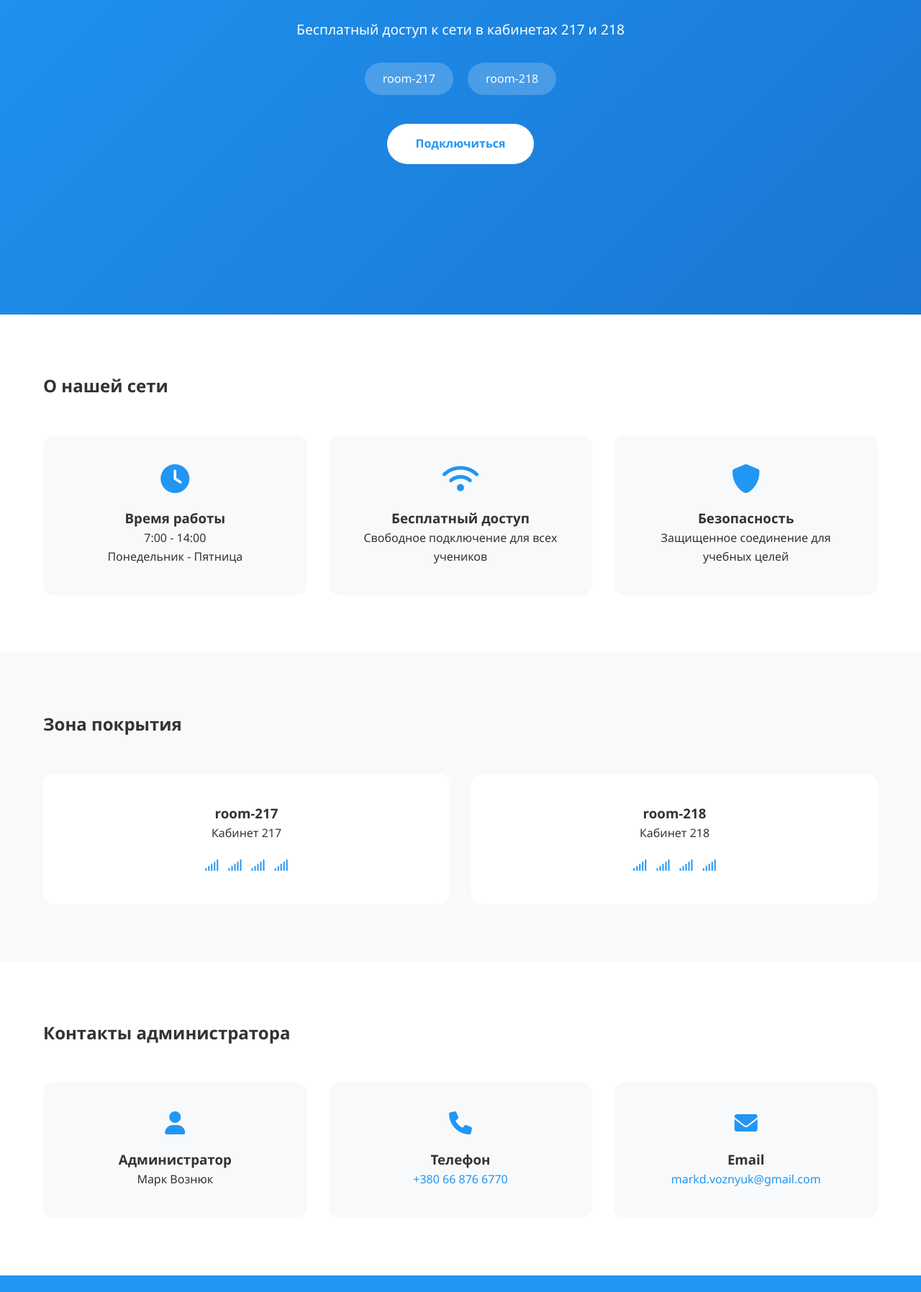
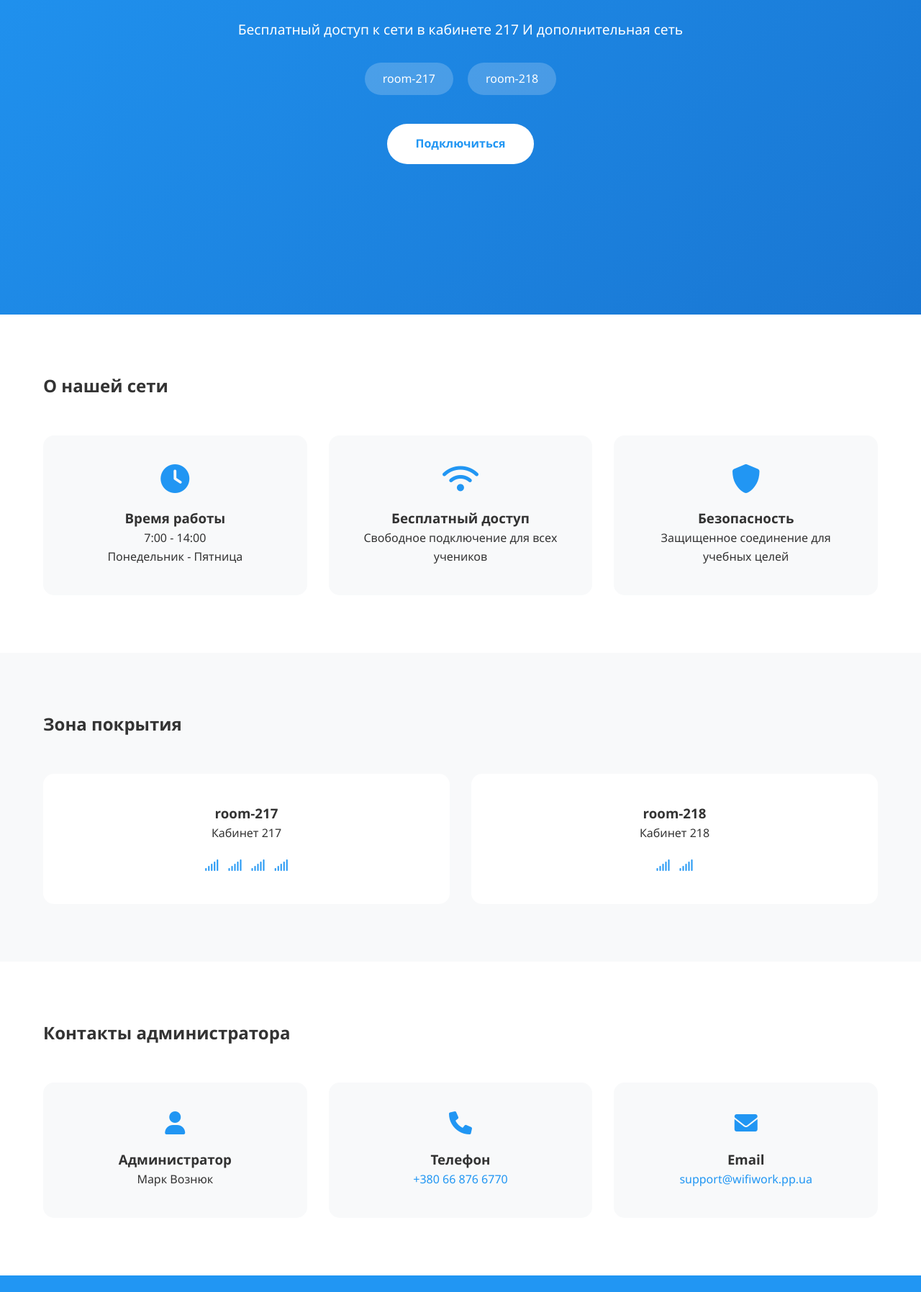
Before and after one commit to Mavox-ID/wifiwork.pp.ua, a plain HTML site: page index.html in a window 1280 px wide. Shown: the part 363-2158 px from the top of the page at 72% size. Drawn offline with Linux system fonts and the light colour scheme.

Commit message:
Updated website design

```diff
--- a/index.html
+++ b/index.html
@@ -27,7 +27,7 @@
     <section id="home" class="hero">
         <div class="hero-content">
             <h1 class="animate-fade">Школьный WiFi</h1>
-            <p class="animate-fade-delay">Бесплатный доступ к сети в кабинетах 217 и 218</p>
+            <p class="animate-fade-delay">Бесплатный доступ к сети в кабинете 217 И дополнительная сеть</p>
             <div class="wifi-badges animate-fade-delay-2">
                 <div class="badge">room-217</div>
                 <div class="badge">room-218</div>
@@ -79,8 +79,6 @@
                     <div class="signal">
                         <i class="fas fa-signal"></i>
                         <i class="fas fa-signal"></i>
-                        <i class="fas fa-signal"></i>
-                        <i class="fas fa-signal"></i>
                     </div>
                 </div>
             </div>
@@ -104,7 +102,7 @@
                 <div class="contact-card">
                     <i class="fas fa-envelope"></i>
                     <h3>Email</h3>
-                    <p><a href="mailto:markd.voznyuk@gmail.com">markd.voznyuk@gmail.com</a></p>
+                    <p><a href="mailto:markd.voznyuk@gmail.com">support@wifiwork.pp.ua</a></p>
                 </div>
             </div>
         </div>
```
